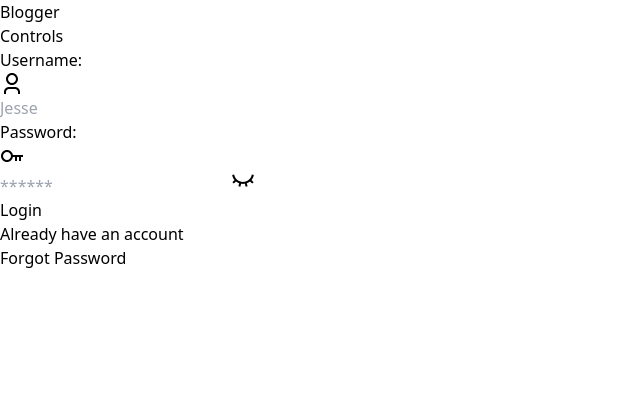
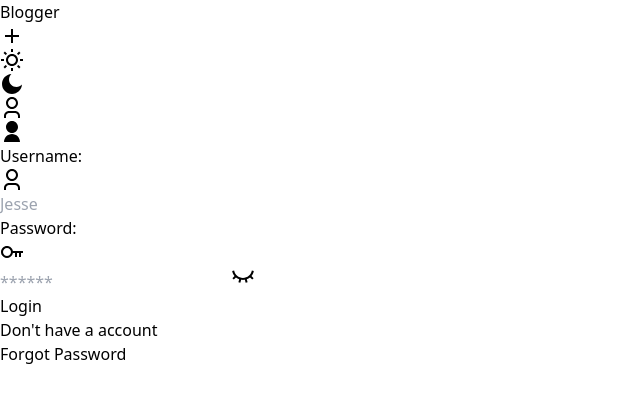
Before and after one commit to JASEEM-K/blogger, a React (Vite) app in the folder frontend/: page /login in a window 1280 px wide. Shown: the top 402 px of the page, without its empty margins (0-640 px from the left). Built offline with nearby package versions, Linux system fonts and the light colour scheme.

Commit message:
small tuning in navebar and such

```diff
--- a/frontend/src/components/Navbar.tsx
+++ b/frontend/src/components/Navbar.tsx
@@ -1,3 +1,10 @@
+import {
+  RiAddFill,
+  RiMoonFill,
+  RiSunLine,
+  RiUser3Line,
+  RiUserFill,
+} from '@remixicon/react'
 import { } from 'react'
 
 export const Navbar = () => {
@@ -9,8 +16,20 @@
         <h1 className=''>Blogger</h1>
       </div>
 
-      <div>
-        Controls
+      <div className='flex items-center gap-2'>
+        <RiAddFill className='text-white border-2 border-white bg-blue-500 rounded-sm hover:text-blue-500 hover:bg-white hover:border-blue-500 duration-200 cursor-pointer' />
+
+        <RiSunLine className='text-blue-500 hover:rotate-45  duration-200 cursor-pointer' />
+
+        <RiMoonFill className='text-blue-500 hover:-rotate-90  duration-200 cursor-pointer' />
+
+        <div className='text-blue-500 group cursor-pointer  '>
+          <RiUser3Line
+            className=' group-hover:hidden transform transition-all ' />
+          <RiUserFill
+            className=' text-blue-400 hidden group-hover:block hover:scale-105 transform transition-all ' />
+        </div>
+
       </div>
 
     </div>
--- a/frontend/src/pages/loginPage.tsx
+++ b/frontend/src/pages/loginPage.tsx
@@ -74,10 +74,10 @@
           </div>
         </div>
 
-        <div className="w-full h-10 flex justify-center mt-5">
+        <div className="w-full h-11 flex justify-center mt-5">
           <button
             //disabled={isLogingIn}
-            className="p-1 px-1.5 rounded-md border border-slate-500 hover:border-2 hover:text-blue-500 hover:border-blue-500 hover:shadow-blue-200 shadow-[4px_3px_0_0_rbg(0,0,0,1)]  duration-200 hover:scale-105 "
+            className="p-1 px-1.5 hover:font-semibold rounded-md border border-slate-500 hover:border-2 hover:text-blue-500 hover:border-blue-500 hover:shadow-blue-200 shadow-[4px_3px_0_0_rbg(0,0,0,1)]  duration-200 hover:scale-105 "
             type="submit"
           >
             Login
@@ -86,7 +86,7 @@
 
       </form >
 
-      <p>Already have an&nbsp;
+      <p>Don&apos;t have a&nbsp;
         <a href='/register'
         >account</a></p>
 
--- a/frontend/src/pages/registerPage.tsx
+++ b/frontend/src/pages/registerPage.tsx
@@ -131,10 +131,10 @@
           </div>
         </div>
 
-        <div className="w-full h-10 flex justify-center mt-5">
+        <div className="w-full h-11 flex justify-center mt-5">
           <button
             //disabled={isLogingIn}
-            className="p-1 px-1.5 rounded-md border border-slate-500 hover:border-2 hover:text-blue-500 hover:border-blue-500 hover:shadow-blue-200 shadow-[4px_3px_0_0_rbg(0,0,0,1)]  duration-200 hover:scale-105 "
+            className="p-1 px-1.5 hover:font-semibold rounded-md border border-slate-500 hover:border-2 hover:text-blue-500 hover:border-blue-500 hover:shadow-blue-200 shadow-[4px_3px_0_0_rbg(0,0,0,1)]  duration-200 hover:scale-105 "
             type="submit"
           >
             Register
@@ -143,7 +143,7 @@
 
       </form >
 
-      <p>Already have an&nbsp;
+      <p className='mt-2'>Already have an&nbsp;
         <a href='/login'
         >account</a></p>
 
```
